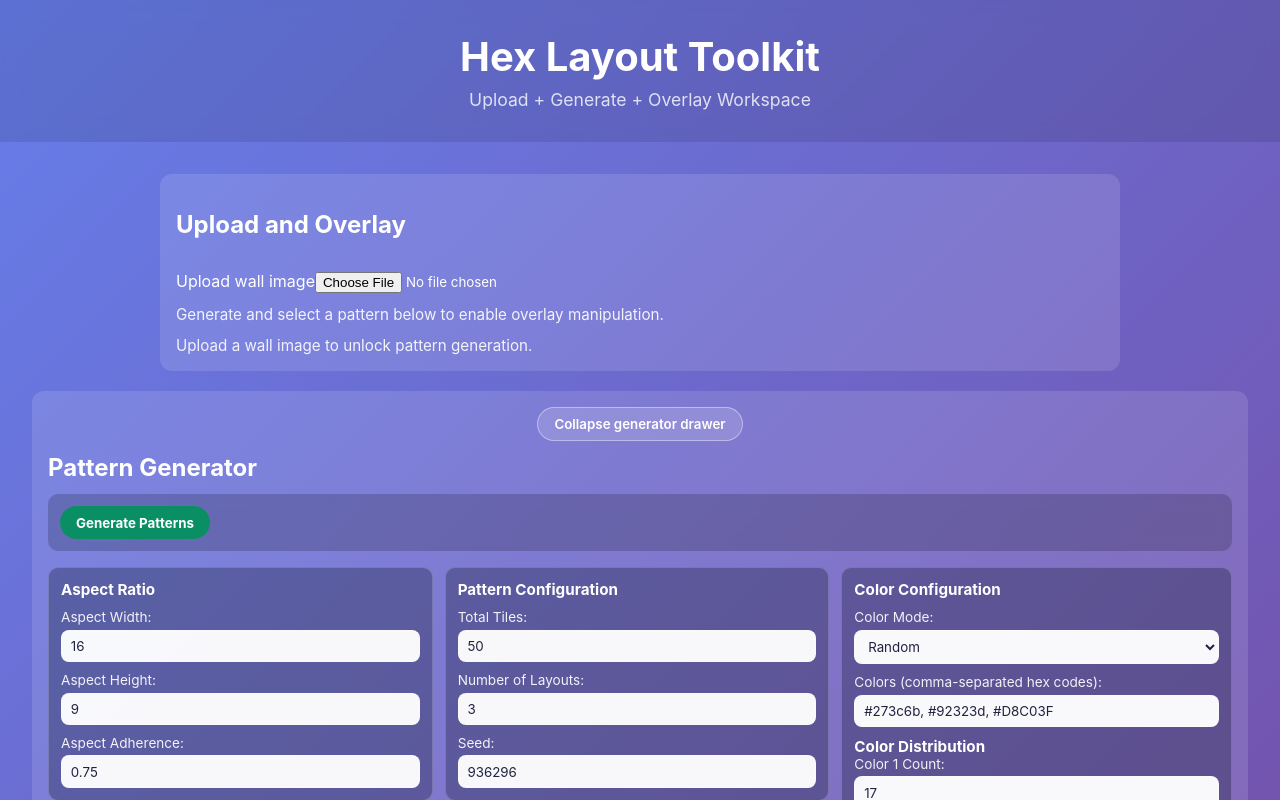
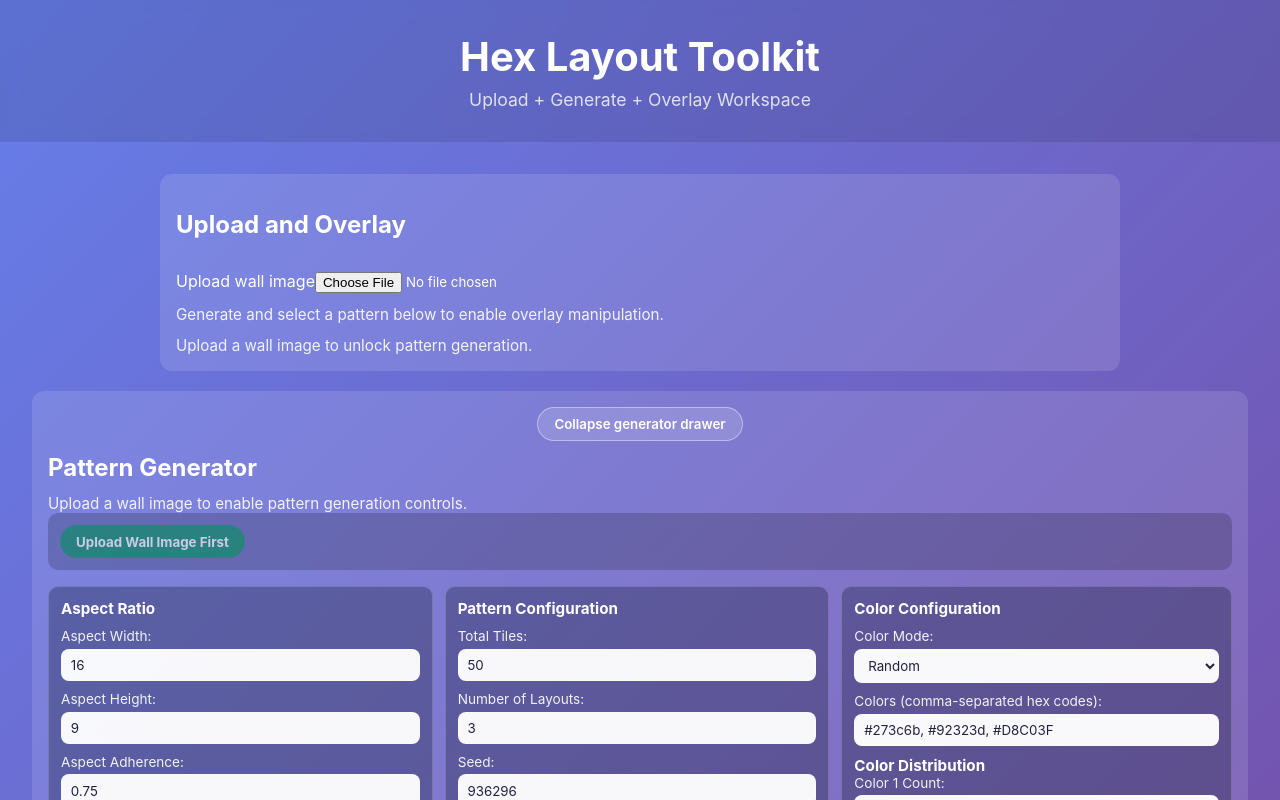
Before and after one commit to schnee/hex, a React (Vite) app in the folder frontend/: page / in a window 1280 px wide. Shown: the top 800 px of the page. Built offline with nearby package versions, Linux system fonts and the light colour scheme; no server answers.

Commit message:
test(3.1-ui-ux-refresh): cover upload-first gating in app workspace
- Add workspace test asserting generation remains disabled before upload
- Wire generator component disabled state for upload-gated flows

```diff
--- a/frontend/src/components/PatternGenerator.tsx
+++ b/frontend/src/components/PatternGenerator.tsx
@@ -10,6 +10,7 @@ import type { GenerateRequest, Pattern } from '../types/api';
 
 interface PatternGeneratorProps {
   onPatternsGenerated: (patterns: Pattern[]) => void;
+  disabled?: boolean;
 }
 
 interface FormData {
@@ -57,6 +58,7 @@ const DEFAULT_FORM_DATA: FormData = {
 
 export const PatternGenerator: React.FC<PatternGeneratorProps> = ({
   onPatternsGenerated,
+  disabled = false,
 }) => {
   const [formData, setFormData] = useState<FormData>(DEFAULT_FORM_DATA);
   const [colorCounts, setColorCounts] = useState<number[]>([]);
@@ -193,6 +195,10 @@ export const PatternGenerator: React.FC<PatternGeneratorProps> = ({
   const handleSubmit = async (e: React.FormEvent) => {
     e.preventDefault();
 
+    if (disabled) {
+      return;
+    }
+
     // Run all validations
     const errors: ValidationErrors = {};
 
@@ -297,10 +303,14 @@ export const PatternGenerator: React.FC<PatternGeneratorProps> = ({
 
       <button
         type="submit"
-        disabled={isLoading}
+        disabled={isLoading || disabled}
         className={`submit-button ${isLoading ? 'loading' : ''}`}
       >
-        {isLoading ? 'Generating patterns...' : 'Generate Patterns'}
+        {isLoading
+          ? 'Generating patterns...'
+          : disabled
+            ? 'Upload Wall Image First'
+            : 'Generate Patterns'}
       </button>
 
       {submitError && (
@@ -322,6 +332,12 @@ export const PatternGenerator: React.FC<PatternGeneratorProps> = ({
   return (
     <div className="pattern-generator">
       <h2>Pattern Generator</h2>
+
+      {disabled && (
+        <p className="overlay-guidance" data-testid="generator-gated-message">
+          Upload a wall image to enable pattern generation controls.
+        </p>
+      )}
 
       <form onSubmit={handleSubmit} className="pattern-form">
         {formActions}
```
Also changed, not shown: 1 other file (tests, documents, lock files or other folders).
